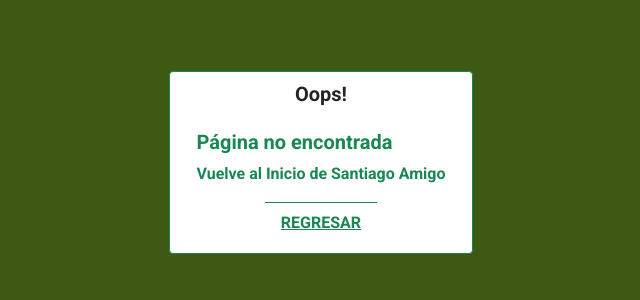
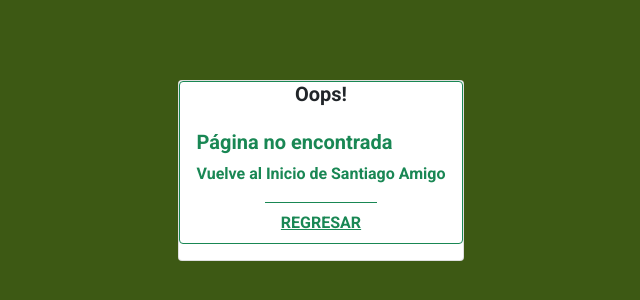
Before and after one commit to GiYani/SantiagoAmigo, a website: page 404.html in a window 1280 px wide. Shown: the part 230-530 px from the top of the page, without its empty margins (319-959 px from the left). Drawn offline with nearby package versions, Linux system fonts and the light colour scheme; a web font is replaced by a local one.

Commit message:
cambio card

```diff
--- a/404.html
+++ b/404.html
@@ -13,7 +13,7 @@
 <body style= "background-color:  #3D5914;">
 	<main>
 		<div class= "principal">
-			<div class="">
+			<div class="card">
 				<div class="card border-success mb-3" style="max-width: 20rem;">
 				 <h5 class="card-title">Oops! </h5>
 				  <div class="card-body text-success">
--- a/SCSS/_error404.scss
+++ b/SCSS/_error404.scss
@@ -17,12 +17,8 @@
 
     position: relative;
     display: flex;
-    flex-direction: column;
     align-items: center;
     justify-content: center;
-    max-width:20rem;
-    padding: 10px;
     border-radius: 4px;
 
-
     }
```
Also changed, not shown: css/style.css.
